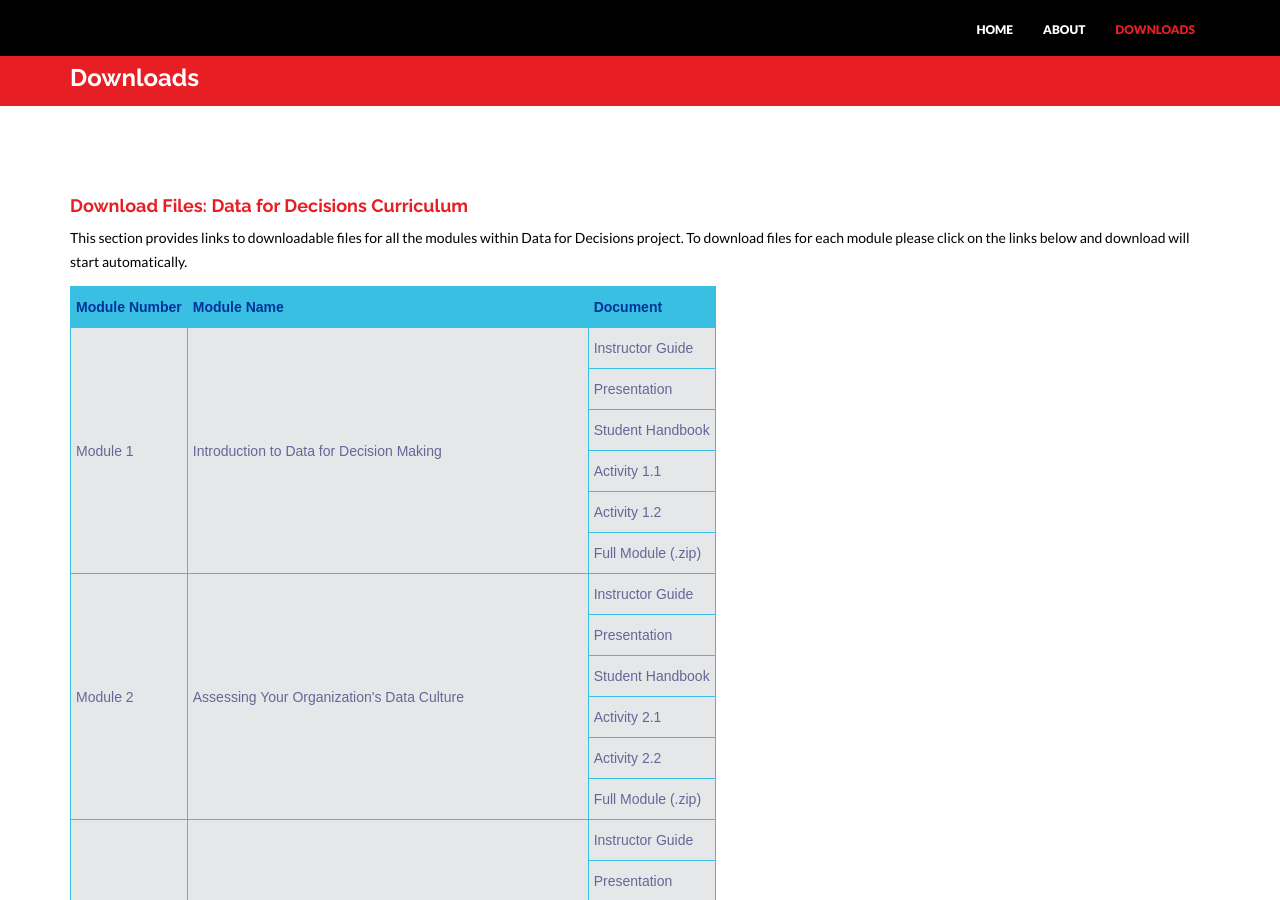
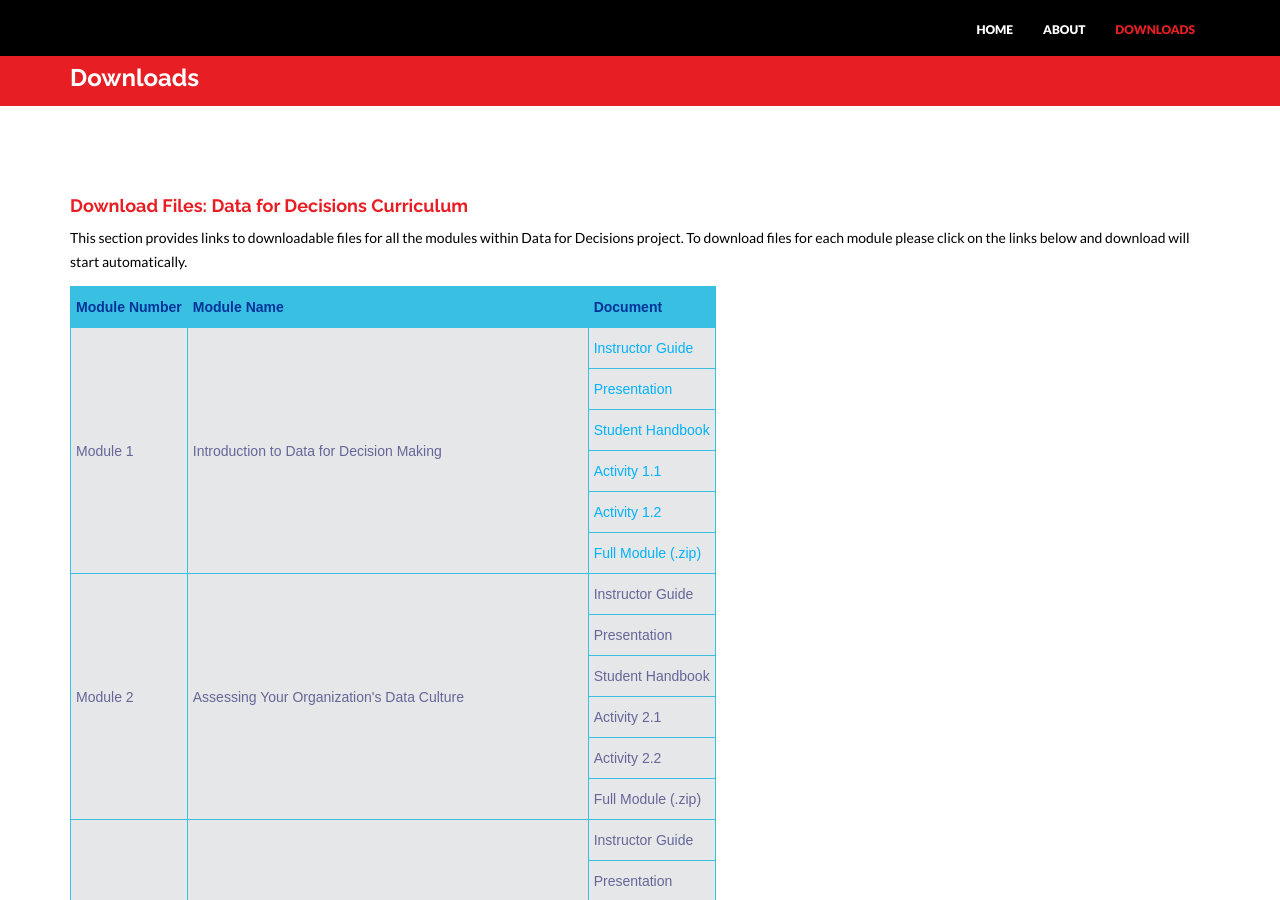
Before and after one commit to tascha/D4DM, a Jekyll site: the page built from downloads.html, in a window 1280 px wide and 900 px high. Built offline with Jekyll 4.4.1, drawn with Linux system fonts in a browser that asks for light colours; nearby versions of some CDN libraries.

Commit message:
Module 1 links

```diff
--- a/downloads.html
+++ b/downloads.html
@@ -27,22 +27,22 @@
   <tr>
     <td class="tg-031e" rowspan="6">Module 1</td>
     <td class="tg-031e" rowspan="6">Introduction to Data for Decision Making</td>
-    <td class="tg-yw4l">Instructor Guide</td>
+    <td class="tg-yw4l"><a href="https://tascha.github.io/D4DM/documents/Module1_InstructorGuide.doc">Instructor Guide</a></td>
   </tr>
   <tr>
-    <td class="tg-yw4l">Presentation</td>
+    <td class="tg-yw4l"><a href="https://tascha.github.io/D4DM/documents/Module1_Slides.ppt">Presentation</a></td>
   </tr>
   <tr>
-    <td class="tg-yw4l">Student Handbook</td>
+    <td class="tg-yw4l"><a href="https://tascha.github.io/D4DM/documents/Module1_StudentHandbook.doc">Student Handbook</a></td>
   </tr>
   <tr>
-    <td class="tg-yw4l">Activity 1.1</td>
+    <td class="tg-yw4l"><a href="https://tascha.github.io/D4DM/documents/Activity_1.1.doc">Activity 1.1</a></td>
   </tr>
   <tr>
-    <td class="tg-yw4l">Activity 1.2</td>
+    <td class="tg-yw4l"><a href="https://tascha.github.io/D4DM/documents/Activity_1.2.doc">Activity 1.2</a></td>
   </tr>
   <tr>
-    <td class="tg-yw4l">Full Module (.zip)</td>
+    <td class="tg-yw4l"><a href="https://tascha.github.io/D4DM/documents/Module1_Contents.zip">Full Module (.zip)</a></td>
   </tr>
   <tr>
     <td class="tg-031e" rowspan="6">Module 2</td>
```
